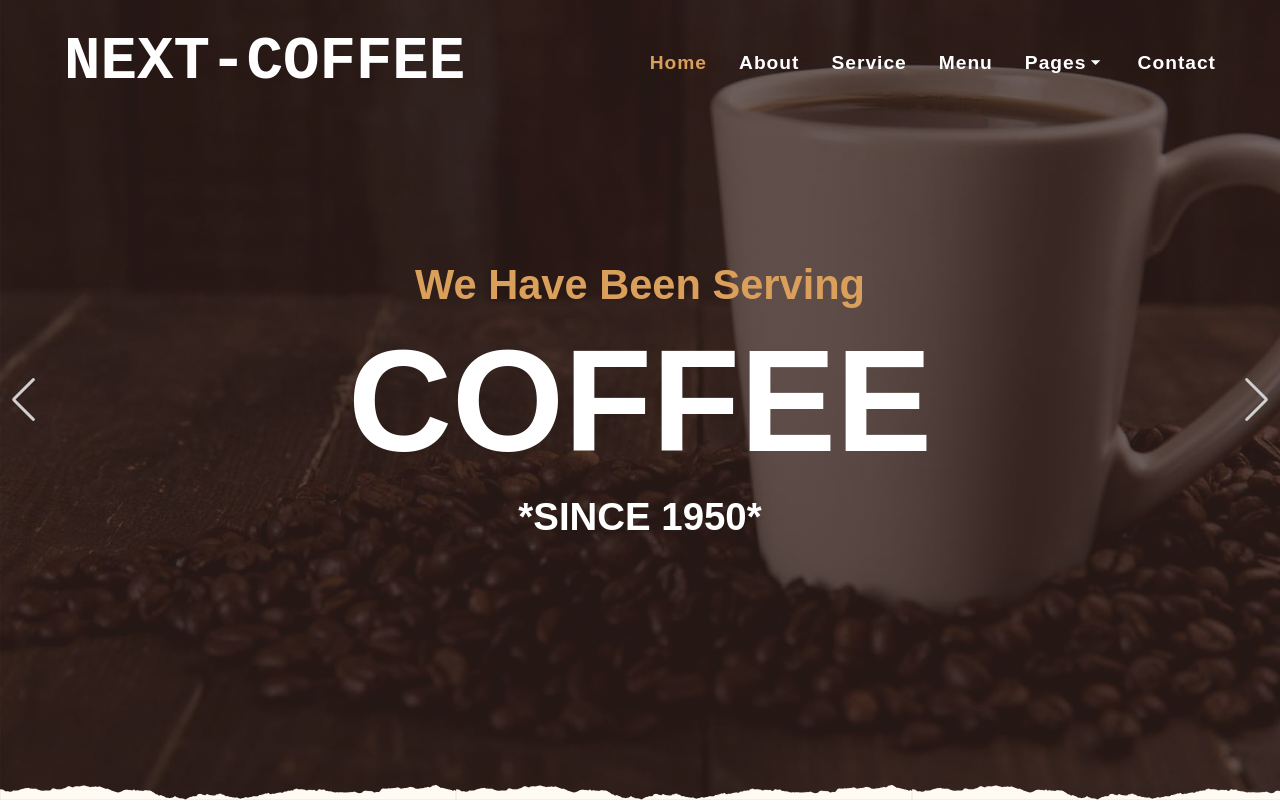
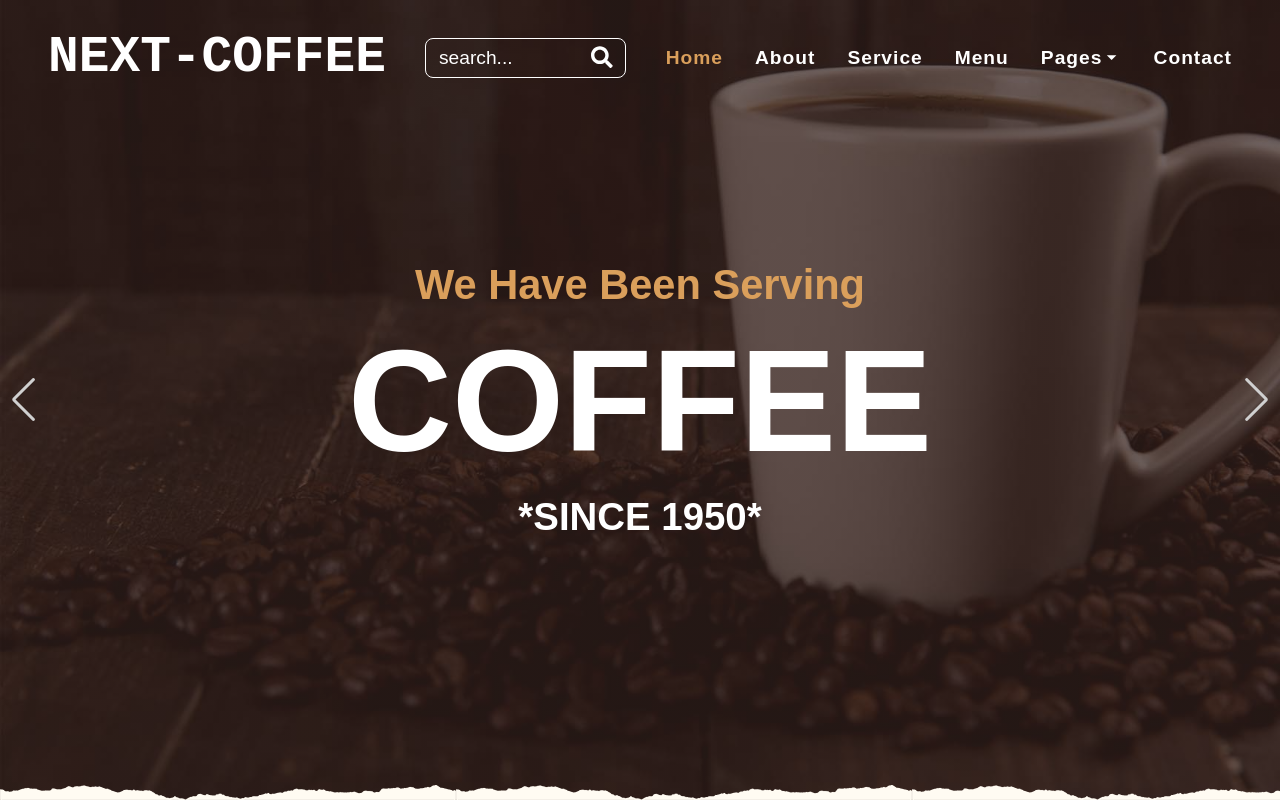
Before and after one commit to naziwebdev/coffee-shop, a Next.js app: page / in a window 1280 px wide. Shown: the top 802 px of the page. Built offline with nearby package versions, Linux system fonts and the light colour scheme; data requests are answered from the project's data file.

Commit message:
Handle serach input ui & logic

```diff
--- a/components/modules/Navbar/Navbar.js
+++ b/components/modules/Navbar/Navbar.js
@@ -3,11 +3,34 @@ import styles from './Navbar.module.css'
 import Link from 'next/link'
 import { IoMdArrowDropdown } from 'react-icons/io'
 import { GiHamburgerMenu } from 'react-icons/gi'
+import { FaSearch } from 'react-icons/fa'
 import { useState } from 'react'
+import { useRouter } from 'next/router'
 
 export default function Navbar() {
 
   const [toggleSidebar, setTiggleSidebar] = useState(false)
+  const [searchValue, setSearchValue] = useState('')
+  const router = useRouter()
+
+  const searchHandler = () => {
+
+    if (searchValue.trim()) {
+      router.push(`/search?q=${searchValue}`)
+      setSearchValue('')
+    }
+
+  }
+
+  const searchWithEnterHandler = (event) => {
+
+    if (searchValue.trim()) {
+      if (event.keyCode === 13) {
+        router.push(`/search?q=${searchValue}`)
+        setSearchValue('')
+      }
+    }
+  }
 
   return (
     <div className={styles['navbar']}>
@@ -18,7 +41,7 @@ export default function Navbar() {
       {toggleSidebar &&
         <div className={styles['sidebar']}>
           <span className={styles['sidebar__close']}
-           onClick={() => setTiggleSidebar(false)}>&#9747;</span>
+            onClick={() => setTiggleSidebar(false)}>&#9747;</span>
           <ul className={styles['sidebar__nav']}>
             <Link href={'/'} className={`${styles['sidebarr__nav-link']} ${styles['sidebar__active']}`}><li>Home</li></Link>
             <Link href={'/about'} className={styles['sidebar__nav-link']}><li>About</li></Link>
@@ -30,10 +53,18 @@ export default function Navbar() {
           </ul>
         </div>
       }
+
+      <div className={styles['navbar__search']}>
+        <input type='text' placeholder='search...'
+          className={styles['navbar__search-input']} value={searchValue}
+          onChange={(event) => setSearchValue(event.target.value)}
+          onKeyDown={searchWithEnterHandler} />
+        <FaSearch className={styles['navbar__search-icon']} onClick={searchHandler} />
+      </div>
+
       <div className={styles['navbar__nav-box']}>
         <GiHamburgerMenu className={styles['navbar__hamberger']}
           onClick={() => setTiggleSidebar(prev => !prev)} />
-
         <ul className={styles['navbar__nav']}>
           <Link href={'/'} className={`${styles['navbar__nav-link']} ${styles['navbar__active']}`}><li>Home</li></Link>
           <Link href={'/about'} className={styles['navbar__nav-link']}><li>About</li></Link>
--- a/components/modules/Navbar/Navbar.module.css
+++ b/components/modules/Navbar/Navbar.module.css
@@ -5,13 +5,45 @@
   display: flex;
   justify-content: space-between;
   align-items: center;
-  padding: 2rem 4rem;
+  padding: 2rem 3rem;
+  column-gap: 1rem;
 }
 
 .navbar__logo {
-  font-size: 3.8rem;
+  font-size: 3.2rem;
   font-weight: 900;
   font-family: monospace;
+  color: #fff;
+}
+
+.navbar__search {
+  display: flex;
+  justify-content: space-between;
+  border: 1px solid #fff;
+  align-items: center;
+  padding: 0 .8rem;
+  border-radius: 8px;
+  width: 17%;
+}
+
+
+.navbar__search-input {
+  width: 90%;
+  padding: .5rem 0;
+  outline: none;
+  background-color: transparent;
+  border: none;
+  font-size: 1.2rem;
+  color: #fff;
+}
+
+.navbar__search-icon {
+  color: #fff;
+  font-size: 1.4rem;
+  cursor: pointer;
+}
+
+.navbar__search-input::placeholder {
   color: #fff;
 }
 
@@ -78,7 +110,7 @@
   color: var(--primary-color);
 }
 
-.sidebar{
+.sidebar {
   width: 40%;
   height: 100vh;
   position: fixed;
@@ -90,18 +122,18 @@
 }
 
 
-.sidebar__close{
+.sidebar__close {
   position: absolute;
   right: 2rem;
   top: 2rem;
-  font-size:2rem;
+  font-size: 2rem;
   color: var(--secondary-color);
   font-weight: 900;
   z-index: 10;
   cursor: pointer;
 }
 
-.sidebar__nav{
+.sidebar__nav {
   margin-top: 3rem;
   display: flex;
   flex-direction: column;
@@ -109,17 +141,18 @@ row-gap: 2.5rem;
   padding: .5rem;
 }
 
-.sidebar__nav-link{
+.sidebar__nav-link {
   text-decoration: none;
   color: var(--secondary-color);
   font-size: 1.4rem;
 }
 
-.sidebar__active{
+.sidebar__active {
   color: #fff;
   text-decoration: none;
   font-size: 1.4rem;
 }
+
 /*responsive*/
 
 @media only screen and (max-width: 1200px) {
@@ -130,14 +163,19 @@ padding: .5rem;
   .navbar__hamberger {
     display: block;
   }
+
+  .navbar__search {
+    width: 30%;
+  }
 }
 
 @media only screen and (max-width: 768px) {
-.navbar__logo{
+  .navbar__logo {
     font-size: 2.5rem;
   }
 
-.sidebar{
+
+  .sidebar {
     width: 60%;
   }
 }
@@ -147,17 +185,29 @@ padding: .5rem;
   .navbar__logo {
     font-size: 2rem;
   }
-  .navbar{
+
+  .navbar {
     padding: 2rem;
+    flex-wrap: wrap;
   }
 
-  .sidebar__nav-link , .sidebar__active{
+  .navbar__search{
+    order:2;
+    margin: 1.5rem auto;
+    width: 80%;
+  }
+
+
+  .sidebar__nav-link,
+  .sidebar__active {
     font-size: 1.2rem;
   }
+
+
 }
 
 @media only screen and (max-width:450px) {
- .navbar__hamberger{
+  .navbar__hamberger {
     font-size: 2rem;
   }
 
@@ -169,14 +219,14 @@ padding: .5rem;
   }
 
   .navbar__logo {
-    font-size:1.7rem;
+    font-size: 1.7rem;
   }
 
-  .navbar{
-    padding:2rem 1.5rem;
+  .navbar {
+    padding: 2rem 1.5rem;
   }
 
-  .sidebar{
+  .sidebar {
     width: 70%;
   }
 }
```
Also changed, not shown: pages/search/index.js (+10 -0 lines). Lines whose indentation alone changed are shown as unchanged.
